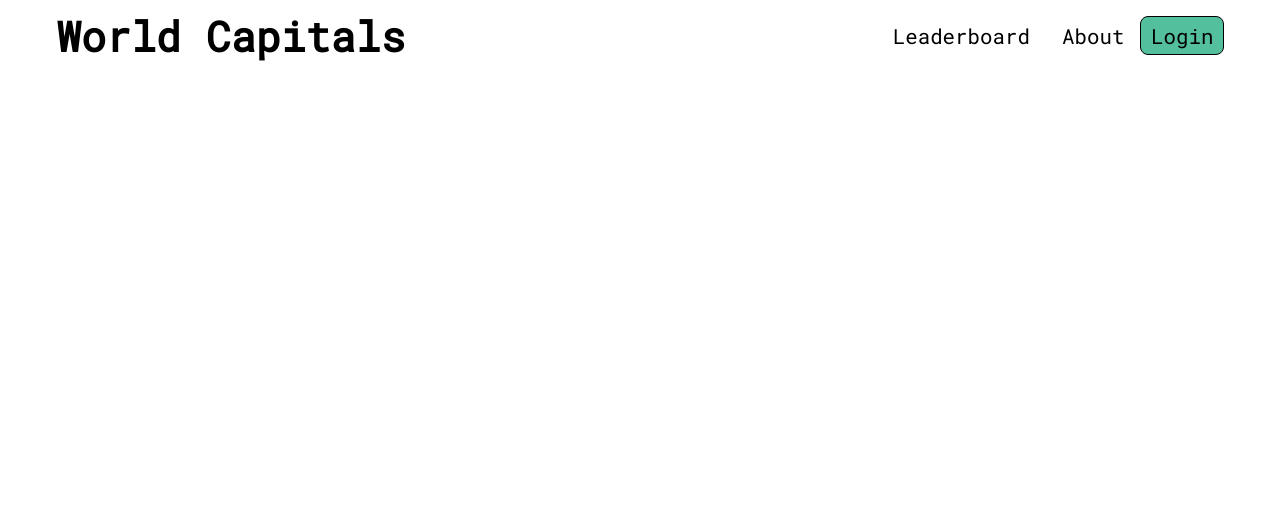
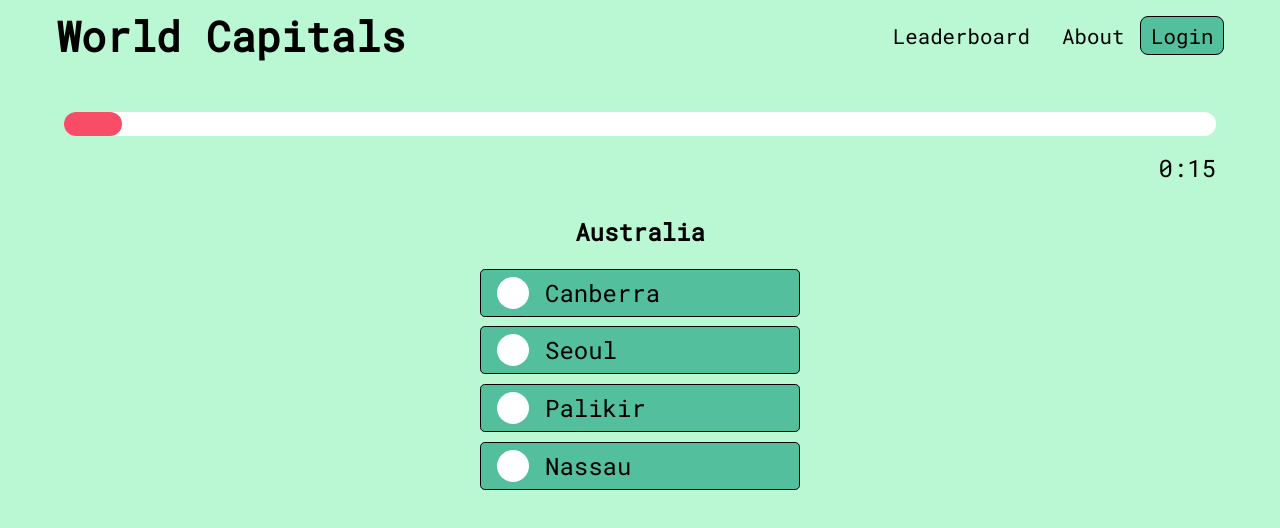
Before and after one commit to lmigonzalez/world-capitals, a React (Create React App) app: page /quiz in a window 1280 px wide. Shown: the top 528 px of the page. Built offline with nearby package versions, Linux system fonts and the light colour scheme.

Commit message:
quiz setup

```diff
--- a/src/App.js
+++ b/src/App.js
@@ -6,6 +6,7 @@ import {Route, Routes} from 'react-router-dom'
 import Header from './components/Header';
 import Home from './pages/Home/Home';
 import SelectDifficulty from './pages/SelectDifficulty/SelectDifficulty';
+import Quiz from './pages/Quiz/Quiz';
 
 function App() {
 
@@ -14,7 +15,9 @@ function App() {
       <Header/>
       <Routes>
         <Route path='/' element={<Home/>}></Route>
-        <Route path='/selectdifficulty' element={<SelectDifficulty/>}></Route>
+        <Route path='/selectdifficulty' element={<SelectDifficulty/>}>
+         </Route>
+         <Route path='/quiz' element={<Quiz/>}></Route>
       </Routes>
     </div>
   );
--- /dev/null
+++ b/src/components/ProgressBar.css
@@ -0,0 +1,21 @@
+
+
+.progress-bar-container{
+	height: 1.5rem;
+	width: 90%;
+	margin: 0 auto;
+	background-color: var(--white);
+	border-radius: 1rem;
+	position: relative;
+}
+
+.progress-bar{
+	height: 1.5rem;
+	width: 5%;
+	position: absolute;
+	left: 0;
+	top: 0;
+	background-color: var(--red);
+	border-radius: 1rem;
+	transition: linear 1s;
+}
--- /dev/null
+++ b/src/components/ProgressBar.js
@@ -0,0 +1,12 @@
+import React from 'react'
+import './ProgressBar.css'
+
+function ProgressBar() {
+	return (
+		<div className='progress-bar-container'>
+			<div className='progress-bar'></div>
+		</div>
+	);
+}
+
+export default ProgressBar
--- a/src/pages/Home/Home.css
+++ b/src/pages/Home/Home.css
@@ -4,7 +4,7 @@
 	justify-content: center;
 	align-items: center;
 	width: 100%;
-	height: 100vh;
+	min-height: 100vh;
 	background-color: var(--light-green);
 }
 .home-buttons{
--- /dev/null
+++ b/src/pages/Quiz/Quiz.css
@@ -0,0 +1,43 @@
+
+
+.quiz-container{
+	display: flex;
+	flex-direction: column;
+	/* justify-content: center; */
+	align-items: center;
+	width: 100%;
+	min-height: 100vh;
+	background-color: var(--light-green);
+	padding-top: 7rem;
+}
+
+.quiz-timer{
+	margin: 1rem 0;
+	width: 90%;
+	text-align: end;
+	font-size: 1.5rem;
+}
+
+.country-name{
+	margin: 1rem 0;
+
+}
+
+.quiz-choice{
+	display: flex;
+	flex-direction: column;
+}
+.quiz-choice button{
+	width: 20rem;
+	height: 3rem;
+	margin: 0.3rem 0;
+	font-size: 1.5rem;
+	background-color: var(--dark-green);
+	display: flex;
+	align-items: center;
+}
+
+.quiz-choice button div{
+
+	pointer-events: none;
+}
--- /dev/null
+++ b/src/pages/Quiz/Quiz.js
@@ -0,0 +1,83 @@
+import React, { useState, useEffect } from "react";
+import "./Quiz.css";
+
+import { Button } from "react-bootstrap";
+
+import ProgressBar from "../../components/ProgressBar";
+
+function Quiz() {
+  const [optionSelected, setOptionSelected] = useState(null);
+//   let num = 20
+  const [num, setNum] = useState(20)
+  const countries = {
+    countryName: "Australia",
+    option1: "Canberra",
+    option2: "Seoul",
+    option3: "Palikir",
+    option4: "Nassau",
+    correctAnswer: "Canberra",
+  };
+
+  useEffect(() =>{
+	countDown()
+  }, [num])
+
+  const countDown = () =>{
+	if(num > 0){
+		setTimeout(()=>{
+		  setNum(num - 1)
+		}, 1000)
+	  }
+	  return
+  }
+
+
+
+  const selectOption = (e) => {
+    let name = e.target.value;
+    setOptionSelected(name);
+  };
+
+//   console.log(optionSelected)
+
+  return (
+    <section className="quiz-container">
+      <ProgressBar />
+      <div className="quiz-timer">{`0:${num}`}</div>
+      <div className="quiz-content">
+        <h2 className="country-name">{countries.countryName}</h2>
+        <div className="quiz-choice">
+          <Button value={countries.option1} onClick={selectOption}>
+            <div className="button-radio" value="hello">
+              {optionSelected === countries.option1 ? <div></div> : <></>}
+            </div>
+            {countries.option1}
+          </Button>
+
+          <Button value={countries.option2} onClick={selectOption}>
+            <div className="button-radio">
+              {optionSelected === countries.option2 ? <div></div> : <></>}
+            </div>
+            {countries.option2}
+          </Button>
+
+          <Button value={countries.option3} onClick={selectOption}>
+            <div className="button-radio">
+              {optionSelected === countries.option3 ? <div></div> : <></>}
+            </div>
+            {countries.option3}
+          </Button>
+
+          <Button value={countries.option4} onClick={selectOption}>
+            <div className="button-radio">
+              {optionSelected === countries.option4 ? <div></div> : <></>}
+            </div>
+            {countries.option4}
+          </Button>
+        </div>
+      </div>
+    </section>
+  );
+}
+
+export default Quiz;
--- a/src/pages/SelectDifficulty/SelectDifficulty.css
+++ b/src/pages/SelectDifficulty/SelectDifficulty.css
@@ -6,7 +6,7 @@
 	justify-content: center;
 	align-items: center;
 	width: 100%;
-	height: 100vh;
+	min-height: 100vh;
 	background-color: var(--light-green);
 }
 
@@ -29,7 +29,6 @@
 	font-size: 1.5rem;
 	background-color: var(--dark-green);
 	display: flex;
-	/* justify-content: space-between; */
 	align-items: center;
 }
 
--- a/src/pages/SelectDifficulty/SelectDifficulty.js
+++ b/src/pages/SelectDifficulty/SelectDifficulty.js
@@ -1,9 +1,11 @@
 import React, { useState } from "react";
+import { useNavigate } from "react-router-dom";
 import "./SelectDifficulty.css";
 
 import { Button } from "react-bootstrap";
 function SelectDifficulty() {
   const [levelSelected, setLevelSelected] = useState("normal");
+  const navigate = useNavigate()
 
   const easyMode = () => {
     setLevelSelected("easy");
@@ -16,6 +18,10 @@ function SelectDifficulty() {
   const hardMode = () => {
     setLevelSelected("hard");
   };
+
+  const startQuiz = () =>{
+	navigate('/quiz')
+  }
 
   return (
     <section className="difficulty-container">
@@ -46,8 +52,7 @@ function SelectDifficulty() {
         </Button>
       </div>
 	  <div className="start-button">
-	  	<Button>Start</Button>
-
+	  	<Button onClick={startQuiz}>Start</Button>
 	  </div>
     </section>
   );
```
